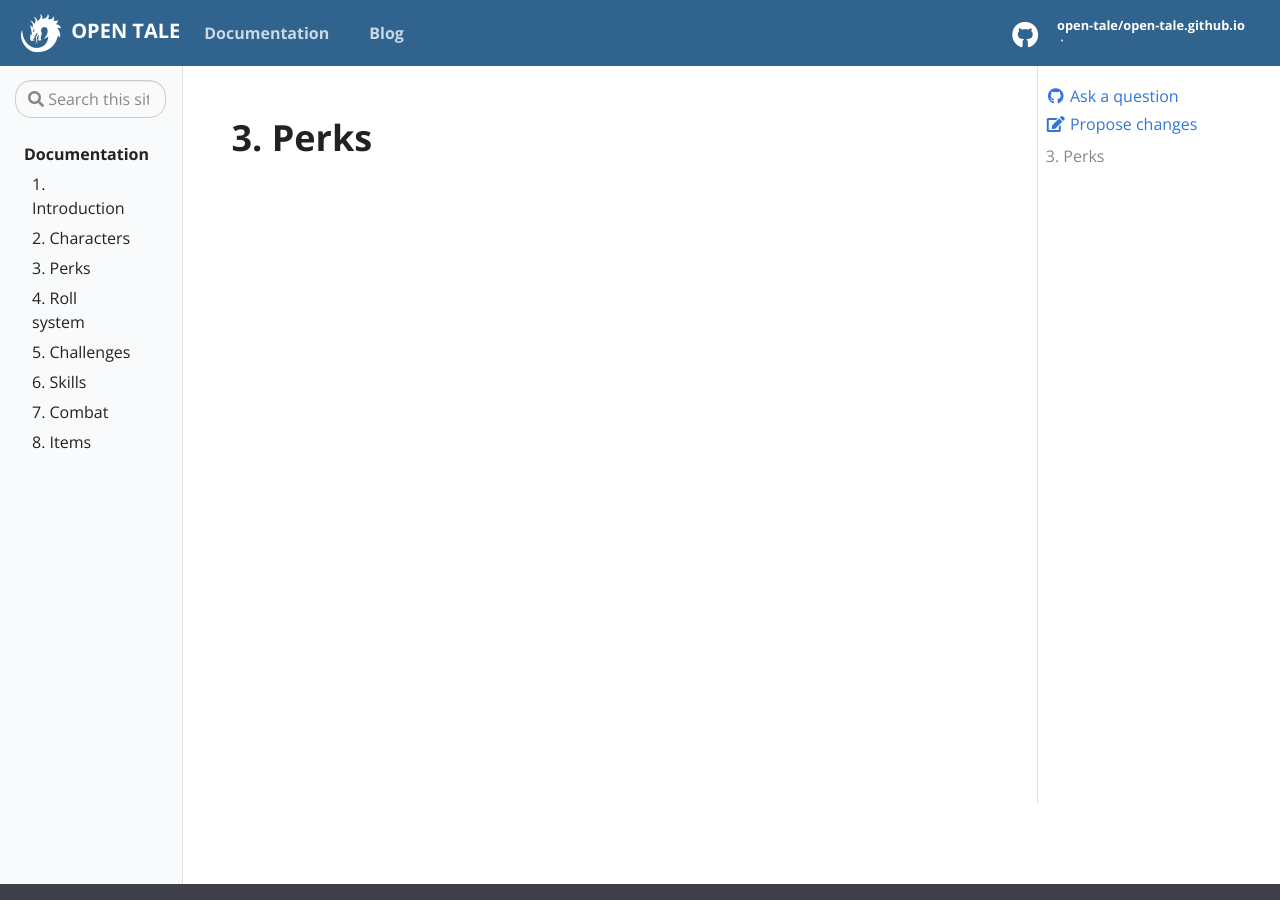
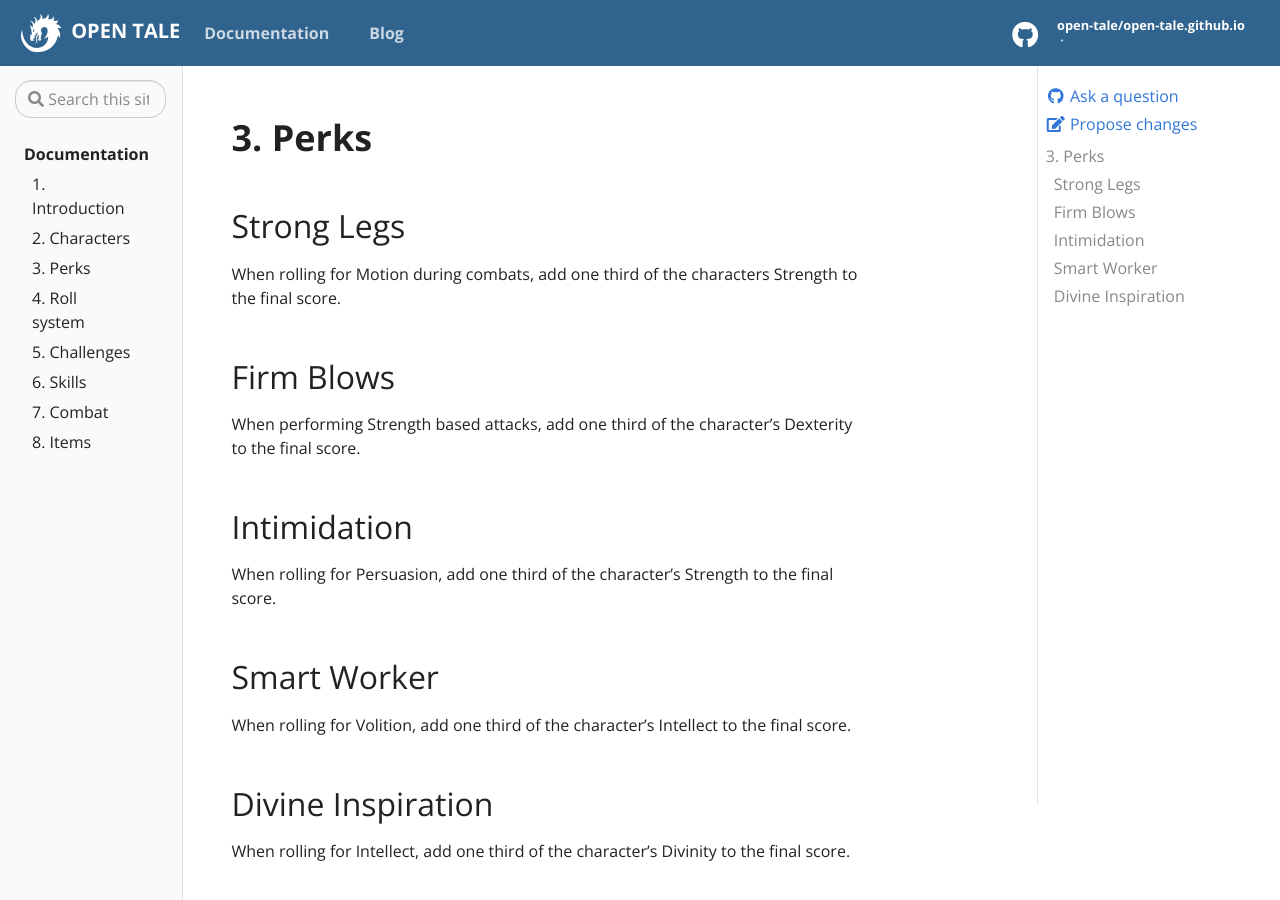
Before and after one commit to open-tale/open-tale.github.io, a Jekyll site: the page built from _docs/03-perks.md, in a window 1280 px wide and 900 px high. Built offline with Jekyll 4.4.1, drawn with Linux system fonts in a browser that asks for light colours.

Commit message:
more content

```diff
--- a/_docs/03-perks.md
+++ b/_docs/03-perks.md
@@ -4,3 +4,28 @@ description: Perks
 ---
 
 # 3. Perks
+
+## Strong Legs
+
+When rolling for Motion during combats, add one third of the characters Strength
+to the final score.
+
+## Firm Blows
+
+When performing Strength based attacks, add one third of the character's
+Dexterity to the final score.
+
+## Intimidation
+
+When rolling for Persuasion, add one third of the character's Strength to the
+final score.
+
+## Smart Worker
+
+When rolling for Volition, add one third of the character's Intellect to the
+final score.
+
+## Divine Inspiration
+
+When rolling for Intellect, add one third of the character's Divinity to the
+final score.
```
Also changed, not shown: _docs/02-characters.md (+8 -6 lines), _docs/06-skills.md (+16 -0 lines).
